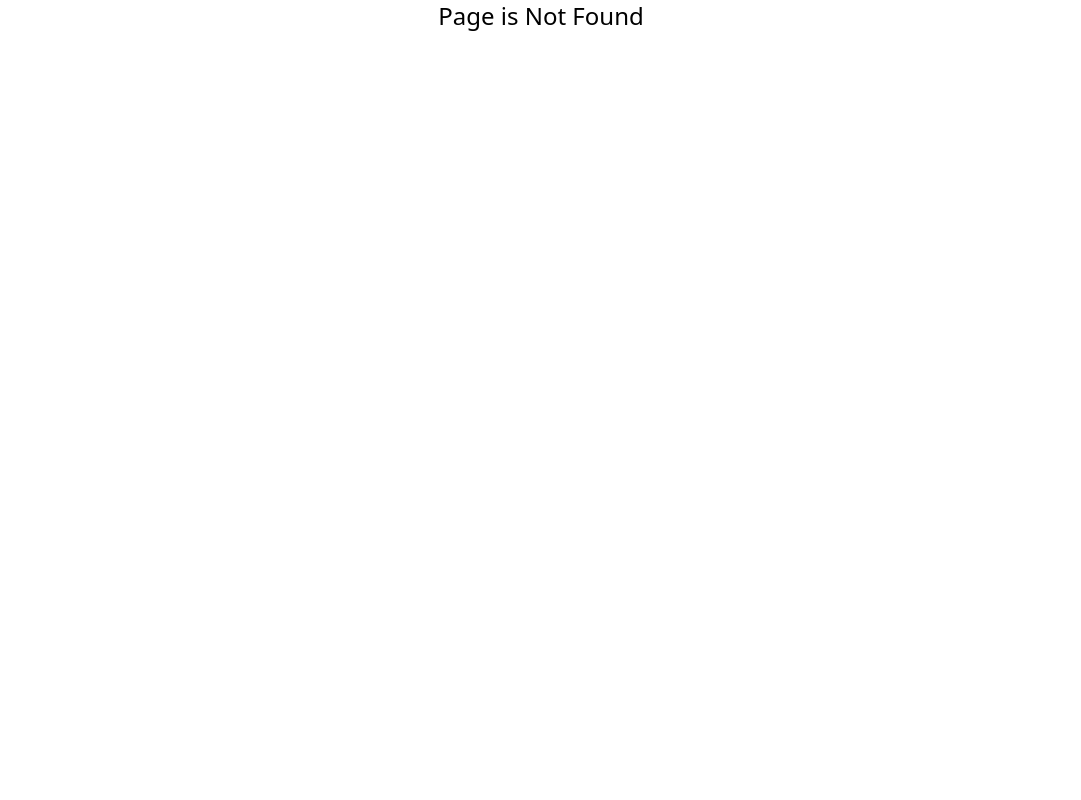
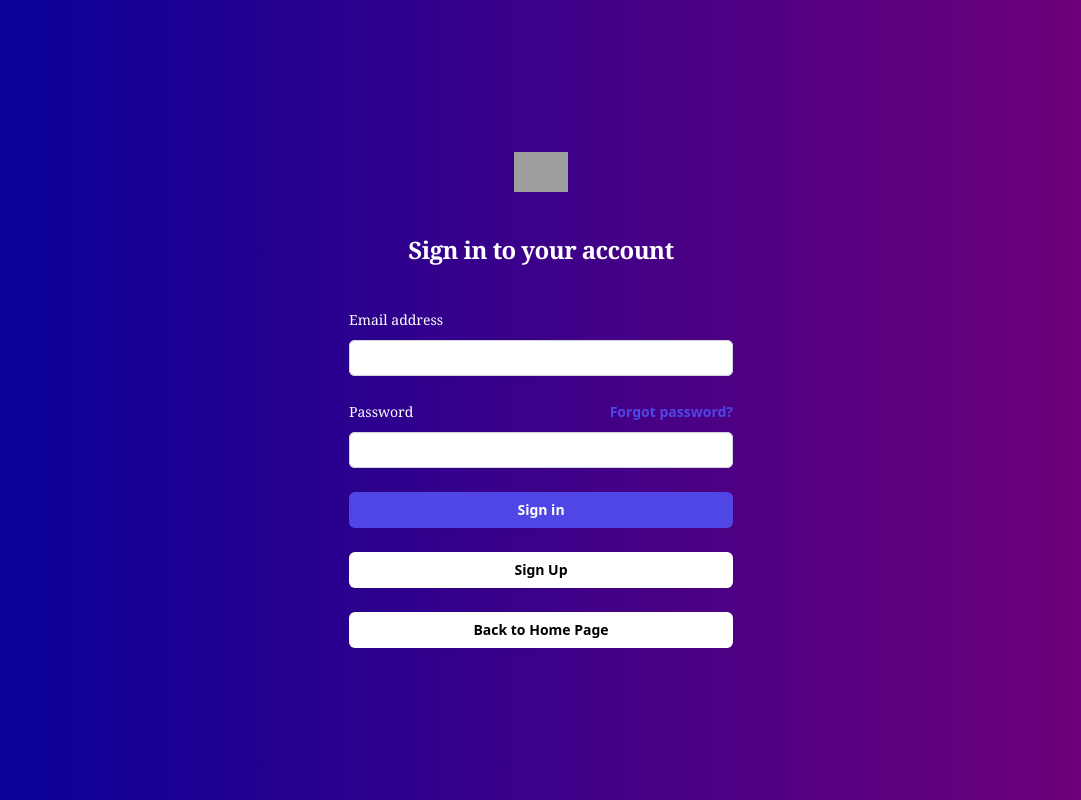
Before and after one commit to ChanThaMaung/Information-Communication-Technology-project-9785---Group-2-S2-2024, a React (Vite) app in the folder client/: page /signIn in a window 1280 px wide. Before the commit this address had no page. Shown: the whole page, without its empty margins (99-1180 px from the left). Built offline with nearby package versions, Linux system fonts and the light colour scheme; grey boxes are pictures that could not be loaded; a web font is replaced by a local one.

Commit message:
Upload for router dom

```diff
--- a/client/src/App.jsx
+++ b/client/src/App.jsx
@@ -4,7 +4,7 @@ import {
   Routes,
   Route
 } from "react-router-dom";
-import { Dashboard, Home, NotFound } from "./Pages";
+import { Dashboard, Home, NotFound, SignIn, SignUp } from "./Pages";
 // import React from 'react';
 
 function App() {
@@ -15,6 +15,8 @@ function App() {
           <Route index element={<Home/>} />
           <Route path="/home" element={<Home />} />
           <Route path="/dashboard" element={<Dashboard/>} />
+          <Route path="/signIn" element={<SignIn/>}/>
+          <Route path="/signUp" element={<SignUp/>}/>
           <Route path="*" element={<NotFound/>}/>
         </Routes>
       </BrowserRouter>
--- a/client/src/Pages/Dashboard/Dashboard.jsx
+++ b/client/src/Pages/Dashboard/Dashboard.jsx
@@ -1,6 +1,7 @@
 // import * as React from 'react';
 
 import { PieChart, BarChart } from '@mui/x-charts';
+import { Link } from 'react-router-dom';
 
 export default function Dashboard() {
 
@@ -37,7 +38,8 @@ export default function Dashboard() {
     <>
       <div className="w-full">
         <nav className="bg-slate-500 p-4">
-          <div className="container mx-auto">
+          <div className="">
+            <Link to={"/home"} className='text-black text-2xl p-2 bg-white'>Home</Link>
             <a href="#" className="text-3xl text-white font-semibold font-mono">Dashboard</a>
           </div>
         </nav>
--- a/client/src/Pages/Home/Home.jsx
+++ b/client/src/Pages/Home/Home.jsx
@@ -4,7 +4,7 @@ import { Footer, Navbar } from "../../components";
 export default function Home() {
     return (
         <>
-        <Navbar/>
+            <Navbar />
 
             {/* Carousel */}
             <div className="relative w-full h-screen bg--gradientCarousel place-content-center">
@@ -77,7 +77,7 @@ export default function Home() {
             </div>
 
             {/* About */}
-            <div className="mt-20">
+            <div id="about" className="mt-20">
                 <div className="w-full md:w-auto blue-card-parent relative">
                     <div className="w-3/5 ml-auto mr-auto">
                         <h1 className=" text-center text-2xl font-semibold item-title ">About</h1>
@@ -128,7 +128,7 @@ export default function Home() {
             </div>
 
             {/* Contact */}
-            <div className="w-full mt-6 mb-6">
+            <div id="contact" className="w-full mt-6 mb-6">
                 <div className="w-3/5 ml-auto mr-auto p-10">
                     <h1 className=" text-center text-2xl font-semibold item-title ">Contact</h1>
                 </div>
@@ -151,7 +151,7 @@ export default function Home() {
                 </div>
             </div>
 
-            <Footer/>
+            <Footer />
         </>
     )
 }
--- a/client/src/Pages/SignIn/SignIn.jsx
+++ b/client/src/Pages/SignIn/SignIn.jsx
@@ -1,3 +1,5 @@
+import { Link } from "react-router-dom";
+
 export default function SignIn() {
     return (
       <>
@@ -79,12 +81,12 @@ export default function SignIn() {
                 </button>
               </div>
               <div>
-                <button
-                  type="submit"
+                <Link
+                  to={"/home"}
                   className="flex w-full justify-center rounded-md bg-white px-3 py-1.5 text-sm font-semibold leading-6 text-black shadow-sm hover:bg-gray-400 focus-visible:outline focus-visible:outline-2 focus-visible:outline-offset-2 focus-visible:outline-white"
                 >
                   Back to Home Page
-                </button>
+                </Link>
               </div>
             </form>
           </div>
--- a/client/src/Pages/SignUp/SignUp.jsx
+++ b/client/src/Pages/SignUp/SignUp.jsx
@@ -1,3 +1,4 @@
+import { Link } from "react-router-dom";
 
 export default function SignUp() {
     return (
@@ -85,12 +86,12 @@ export default function SignUp() {
                 </button>
               </div>
               <div>
-                <button
-                  type="submit"
+                <Link
+                  to={"/home"}
                   className="flex w-full justify-center rounded-md bg-white px-3 py-1.5 text-sm font-semibold leading-6 text-black shadow-sm hover:bg-gray-400 focus-visible:outline focus-visible:outline-2 focus-visible:outline-offset-2 focus-visible:outline-white"
                 >
                   Back to Home Page
-                </button>
+                </Link>
               </div>
             </form>
           </div>
--- a/client/src/Pages/index.js
+++ b/client/src/Pages/index.js
@@ -1,3 +1,5 @@
 export { default as Home } from './Home/Home';
 export { default as Dashboard } from './Dashboard/Dashboard';
 export { default as NotFound } from './NotFound/NotFound';
+export { default as SignIn } from './SignIn/SignIn';
+export { default as SignUp } from './SignUp/SignUp';
--- a/client/src/components/Navbar/Navbar.jsx
+++ b/client/src/components/Navbar/Navbar.jsx
@@ -14,20 +14,20 @@ export default  function Navbar() {
                     <Link to={"/dashboard"}>Dashboard</Link>
                 </li>
                 <li className="text-white hover:text-gray-300 hover:cursor-pointer text-lg p-1">
-                    <a href="#">About</a>
+                    <a href="#about">About</a>
                 </li>
                 <li className="text-white hover:text-gray-300 hover:cursor-pointer text-lg p-1">
-                    <a href="#">Contact</a>
+                    <a href="#contact">Contact</a>
                 </li>
             </ul>
         </div>
         <div className="hidden md:flex flex-col md:flex-row md:items-center md:space-x-4 mt-4 md:mt-0">
             <ul className="flex flex-col md:flex-row space-y-2 md:space-y-0 md:space-x-4">
                 <li className="text-white hover:text-gray-300 hover:cursor-pointer text-lg p-1">
-                    <a href="#">Sign In</a>
+                    <Link to={"/signIn"}>Sign In</Link>
                 </li>
                 <li className="rounded text-white text-lg p-1 bg-indigo-600 hover:bg-indigo-500 focus-visible:outline focus-visible:outline-2 focus-visible:outline-offset-2 focus-visible:outline-indigo-600">
-                    <a href="#">Sign Up</a>
+                    <Link to={"/signUp"}>Sign Up</Link>
                 </li>
             </ul>
         </div>
```
